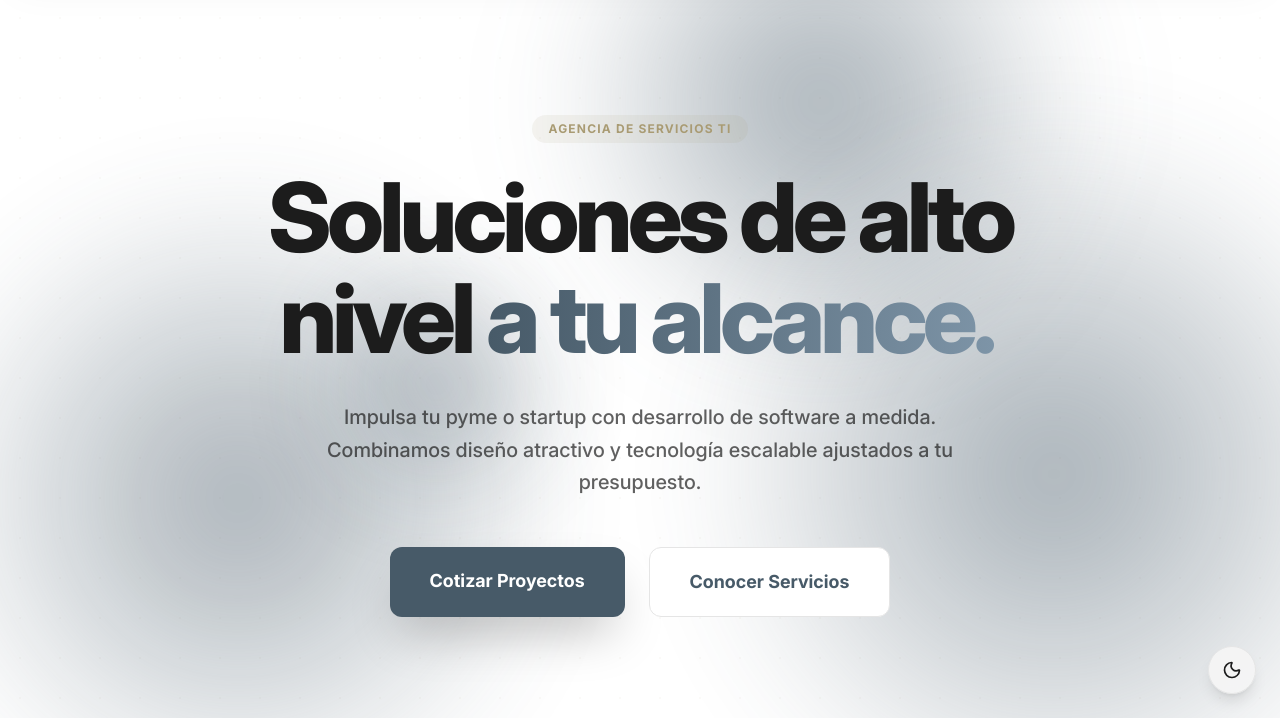
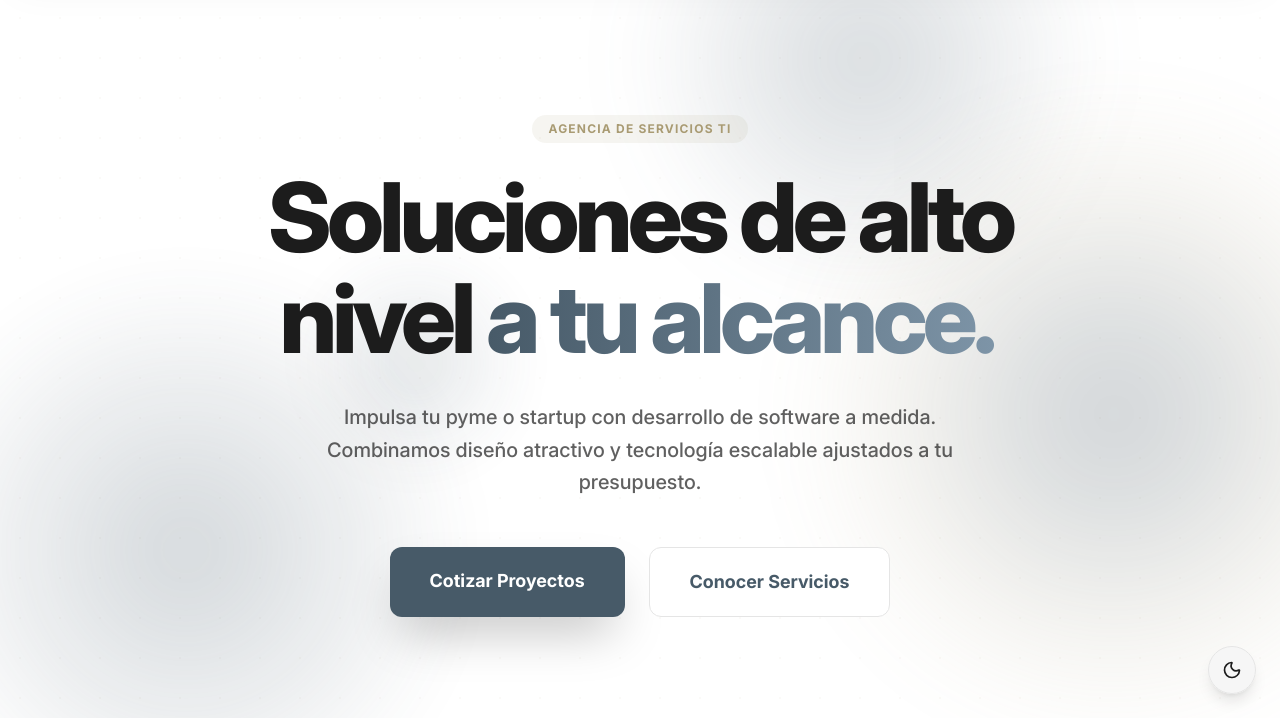
Before and after one commit to gluonex/gluonex.cl-astro, an Astro site: page / in a window 1280 px wide. Shown: the part 82-800 px from the top of the page. Built offline with nearby package versions, Linux system fonts and the light colour scheme; Astro itself is replaced by a stand-in of ours.

Commit message:
fix: resposive new features

```diff
--- a/src/components/sections/Contact.astro
+++ b/src/components/sections/Contact.astro
@@ -77,7 +77,7 @@ const WHATSAPP_NUMBER = "56973789128";
                 minlength="10"></textarea>
             </div>
             <button
-              class="cursor-pointer relative group bg-secondary text-white w-full py-5 rounded-xl text-lg font-bold shadow-xl hover:bg-primary/90 transition-all dark:bg-primary"
+              class="cursor-pointer relative group bg-secondary text-white w-full py-5 rounded-xl text-lg font-bold shadow-xl hover:bg-primary/90 transition-all dark:bg-primary/80"
               type="submit"
             >
               <span class="relative z-10">Enviar Mensaje</span>
--- a/src/components/sections/Hero.astro
+++ b/src/components/sections/Hero.astro
@@ -82,81 +82,75 @@
     position: absolute;
     border-radius: 50%;
     pointer-events: none;
-    /* Borde sutil por defecto para el modo claro */
-    border: 1px solid
-      color-mix(in srgb, var(--color-secondary) 40%, transparent);
   }
 
   /* Orb 1 — grande, inferior-izquierda */
   .hero-bg-orb-1 {
-    width: 680px;
-    height: 680px;
+    width: max(280px, 45vw);
+    height: max(280px, 45vw);
     bottom: -15%;
     left: -8%;
     background: radial-gradient(
       circle,
-      color-mix(in srgb, var(--color-secondary) 50%, transparent) 0%,
-      /* Mantiene el color sólido */ transparent 68%
-        /* Transición rápida = borde más duro */
+      color-mix(in srgb, var(--color-secondary) 25%, transparent) 0%,
+      transparent 70%
     );
-    filter: blur(50px); /* Blur muy reducido */
+    filter: blur(clamp(25px, 3vw, 50px));
     animation: hero-orb-pulse 8s ease-in-out infinite;
   }
 
   /* Orb 2 — pequeño, centro-izquierda */
   .hero-bg-orb-2 {
-    width: 260px;
-    height: 260px;
+    width: max(140px, 17vw);
+    height: max(140px, 17vw);
     top: 42%;
     left: 24%;
     background: radial-gradient(
       circle,
-      color-mix(in srgb, var(--color-secondary) 50%, transparent) 0%,
-      transparent 68%
+      color-mix(in srgb, var(--color-secondary) 20%, transparent) 0%,
+      transparent 70%
     );
-    filter: blur(50px);
+    filter: blur(clamp(20px, 2.5vw, 50px));
     animation: hero-orb-pulse 7s ease-in-out infinite alternate;
   }
 
   /* Orb 3 — grande, superior-derecha */
   .hero-bg-orb-3 {
-    width: 560px;
-    height: 560px;
+    width: max(240px, 37vw);
+    height: max(240px, 37vw);
     top: -12%;
     right: 14%;
     background: radial-gradient(
       circle,
-      color-mix(in srgb, var(--color-secondary) 50%, transparent) 0%,
-
-      transparent 68%
+      color-mix(in srgb, var(--color-secondary) 22%, transparent) 0%,
+      transparent 70%
     );
-    filter: blur(50px);
+    filter: blur(clamp(25px, 3vw, 55px));
     animation: hero-orb-pulse 10s ease-in-out infinite alternate-reverse;
   }
 
-  /* Orb 4 — muy grande, derecha (mezcla de colores) */
+  /* Orb 4 — muy grande, derecha (azul grisáceo dominante con toque dorado) */
   .hero-bg-orb-4 {
-    width: 760px;
-    height: 760px;
+    width: max(320px, 50vw);
+    height: max(320px, 50vw);
     top: 22%;
     right: -12%;
     background: radial-gradient(
       circle,
-      color-mix(in srgb, var(--color-secondary) 50%, transparent) 0%,
-
-      transparent 68%
+      color-mix(in srgb, var(--color-secondary) 28%, transparent) 0%,
+      color-mix(in srgb, var(--color-primary) 10%, transparent) 50%,
+      transparent 70%
     );
-    filter: blur(50px);
+    filter: blur(clamp(30px, 4vw, 60px));
     animation: hero-orb-pulse 12s ease-in-out infinite;
   }
 
-  /* ── Dark mode: opacidades más altas (fondo oscuro = colores más vívidos) */
+  /* ── Dark mode: primary (gold) a mayor opacidad ─── */
 
   .dark .hero-bg-orb-1 {
     background: radial-gradient(
       circle,
       color-mix(in srgb, var(--color-primary) 34%, transparent) 0%,
-
       transparent 70%
     );
   }
@@ -165,7 +159,6 @@
     background: radial-gradient(
       circle,
       color-mix(in srgb, var(--color-primary) 27%, transparent) 0%,
-
       transparent 70%
     );
   }
@@ -174,7 +167,6 @@
     background: radial-gradient(
       circle,
       color-mix(in srgb, var(--color-primary) 30%, transparent) 0%,
-
       transparent 70%
     );
   }
@@ -183,14 +175,12 @@
     background: radial-gradient(
       circle,
       color-mix(in srgb, var(--color-secondary) 24%, transparent) 0%,
-
       color-mix(in srgb, var(--color-primary) 19%, transparent) 45%,
-
       transparent 70%
     );
   }
 
-  /* Animación suave de respiración */
+  /* Animación suave de respiración — solo opacity, sin transform */
   @keyframes hero-orb-pulse {
     0%,
     100% {
--- a/src/components/sections/assets/GlobeIcon.astro
+++ b/src/components/sections/assets/GlobeIcon.astro
@@ -9,11 +9,9 @@ const { class: className } = Astro.props;
 <svg
   version="1.0"
   xmlns="http://www.w3.org/2000/svg"
-  width="500px"
-  height="500px"
   viewBox="0 0 500 500"
   preserveAspectRatio="xMidYMid meet"
-  class={className}
+  class={`w-full h-auto ${className ?? ""}`}
 >
   <g fill="currentColor">
     <path
```
